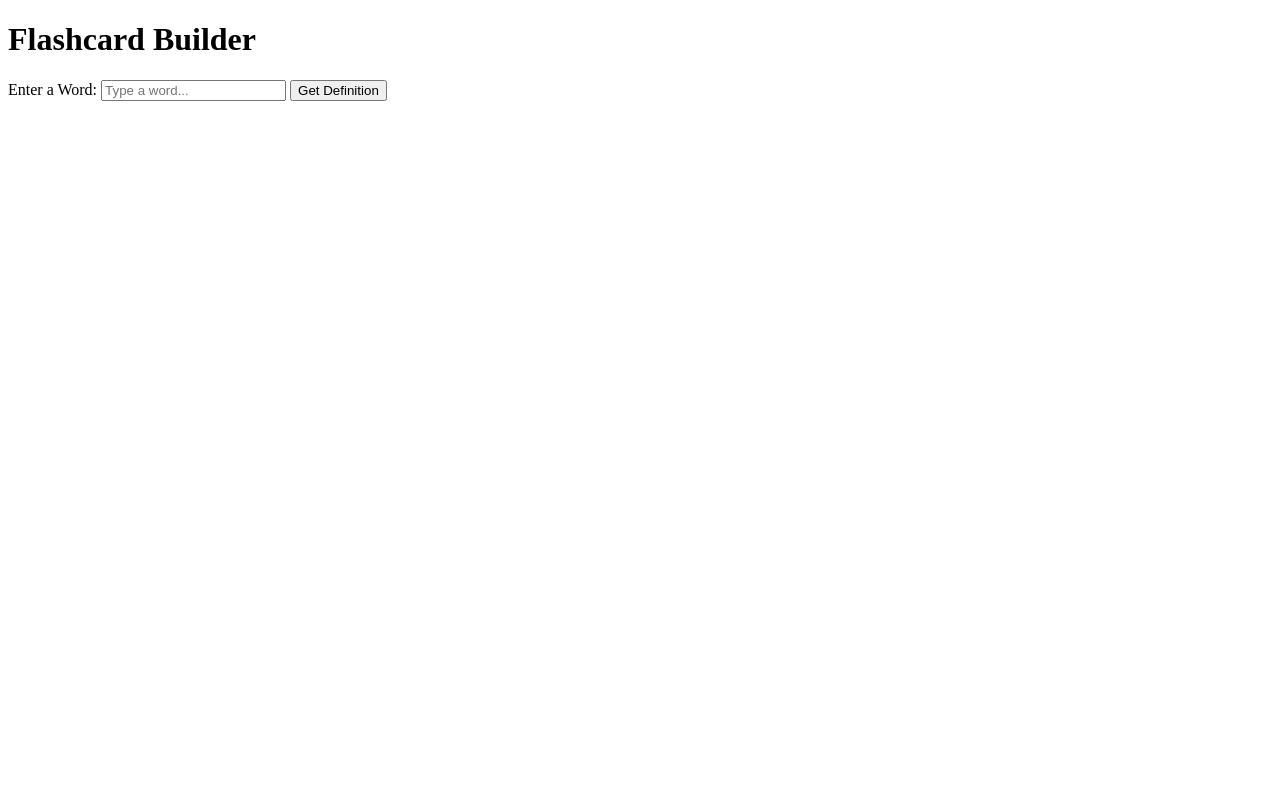
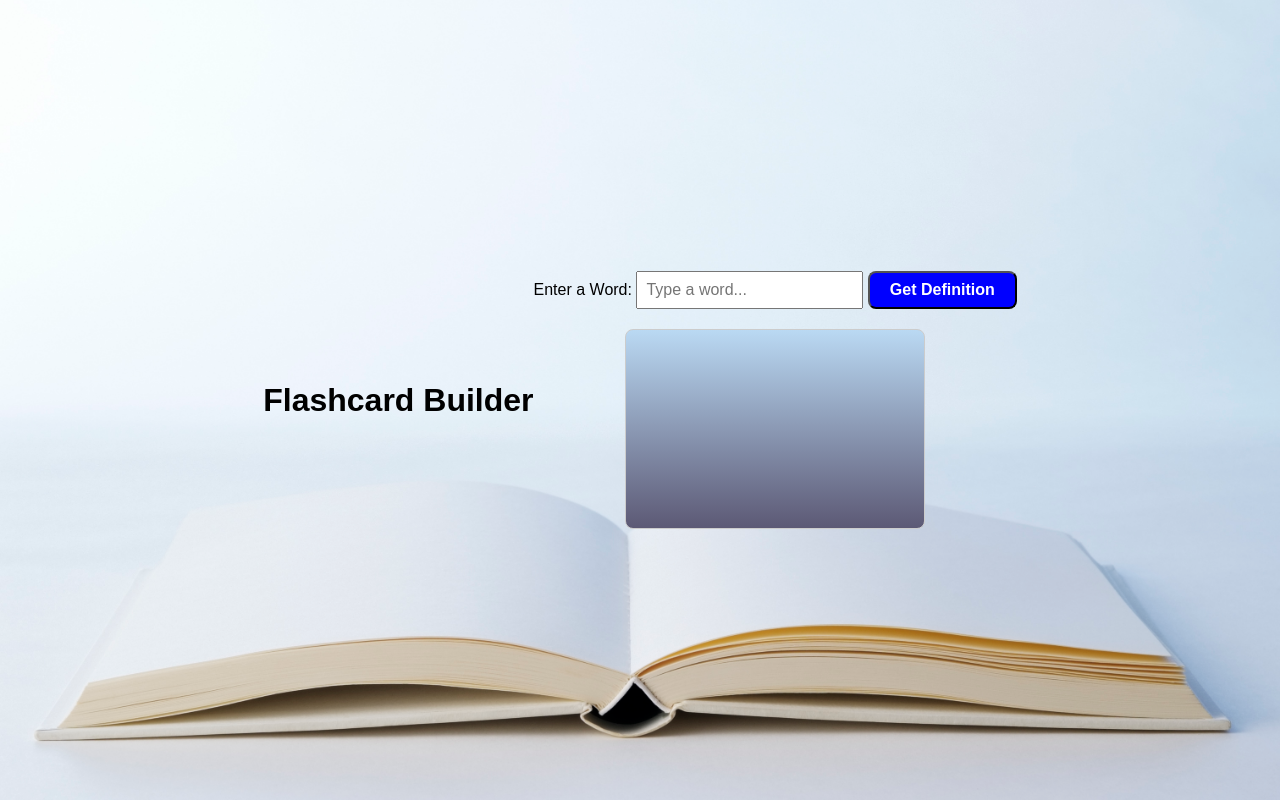
Before and after one commit to EstherRGB2/VocabFlash, a plain HTML site: page vocabFlash.html in a window 1280 px wide. Drawn offline with Linux system fonts and the light colour scheme.

Commit message:
added style to the page

```diff
--- /dev/null
+++ b/script.js
@@ -0,0 +1,24 @@
+async function getDefinition() {
+  const wordInput = document.getElementById('wordInput').value.trim();
+  if (wordInput === '') {
+    alert('Please enter a word.');
+    return;
+  }
+
+  const response = await fetch(`https://api.dictionaryapi.dev/api/v2/entries/en/${wordInput}`);
+  const data = await response.json();
+
+  if (response.ok && data.length > 0) {
+    const definition = data[0].meanings[0].definitions[0].definition;
+    displayDefinition(definition);
+  } else {
+    displayDefinition('Definition not found.');
+  }
+}
+function displayDefinition(definition) {
+  const flashcard = document.getElementById('flashcard');
+  const definitionElement = document.getElementById('definition');
+
+  definitionElement.textContent = definition;
+  flashcard.style.backgroundColor = '#ffffff';
+}
--- a/style.css
+++ b/style.css
@@ -0,0 +1,71 @@
+*{
+  margin: 0;
+  padding: 0;
+  box-sizing: border-box;
+  scroll-padding-top: 2rem;
+  scroll-behavior: smooth;
+  list-style: none;
+  text-decoration:none;
+  font-family: 'Poppins', sans-serif;
+}
+
+body {
+  font-family: Arial, sans-serif;
+  display: flex;
+  justify-content: center;
+  align-items: center;
+  height: 100vh;
+  margin: 0;
+  background-image: url('openBook.jpg');
+  background-size: cover;
+  background-repeat: no-repeat;
+  background-position: center;
+}
+
+.flashcard {
+  text-align: center;
+}
+
+.input-container {
+  margin-bottom: 20px;
+}
+
+input[type="text"] {
+  padding: 8px;
+  font-size: 16px;
+}
+
+button {
+  padding: 8px 20px;
+  font-size: 16px;
+  font-style: bold;
+  font-weight: 600;
+  cursor: pointer;
+  background-color: blue;
+  color: #fff;
+  border-radius: 0.5rem;
+}
+
+.card-container {
+  display: flex;
+  justify-content: center;
+}
+
+.card {
+  width: 300px;
+  height: 200px;
+  background-image: linear-gradient(to bottom, rgb(186, 217, 243), #5c5975);
+  background-size: cover;
+  background-repeat: no-repeat;
+  background-position: center;
+  border: 1px solid #ccc;
+  border-radius: 8px;
+  display: flex;
+  justify-content: center;
+  align-items: center;
+}
+
+#definition {
+  font-size: 18px;
+  padding: 10px;
+}
--- a/vocabFlash.html
+++ b/vocabFlash.html
@@ -5,9 +5,11 @@
   <title>Flashcard Builder</title>
   <link rel="stylesheet" href="style.css">
 </head>
+<header>
+  <h1>Flashcard Builder</h1>
+</header>
 <body>
   <div class="flashcard">
-    <h1>Flashcard Builder</h1>
     <div class="input-container">
       <label for="wordInput">Enter a Word:</label>
       <input type="text" id="wordInput" placeholder="Type a word...">
@@ -20,6 +22,6 @@
     </div>
   </div>
 
-  <script defer src="script.js"></script>
+  <script src="script.js"></script>
 </body>
 </html>
```
Also changed, not shown: index.js (deleted), openBook.jpg (added), 2 other files.
